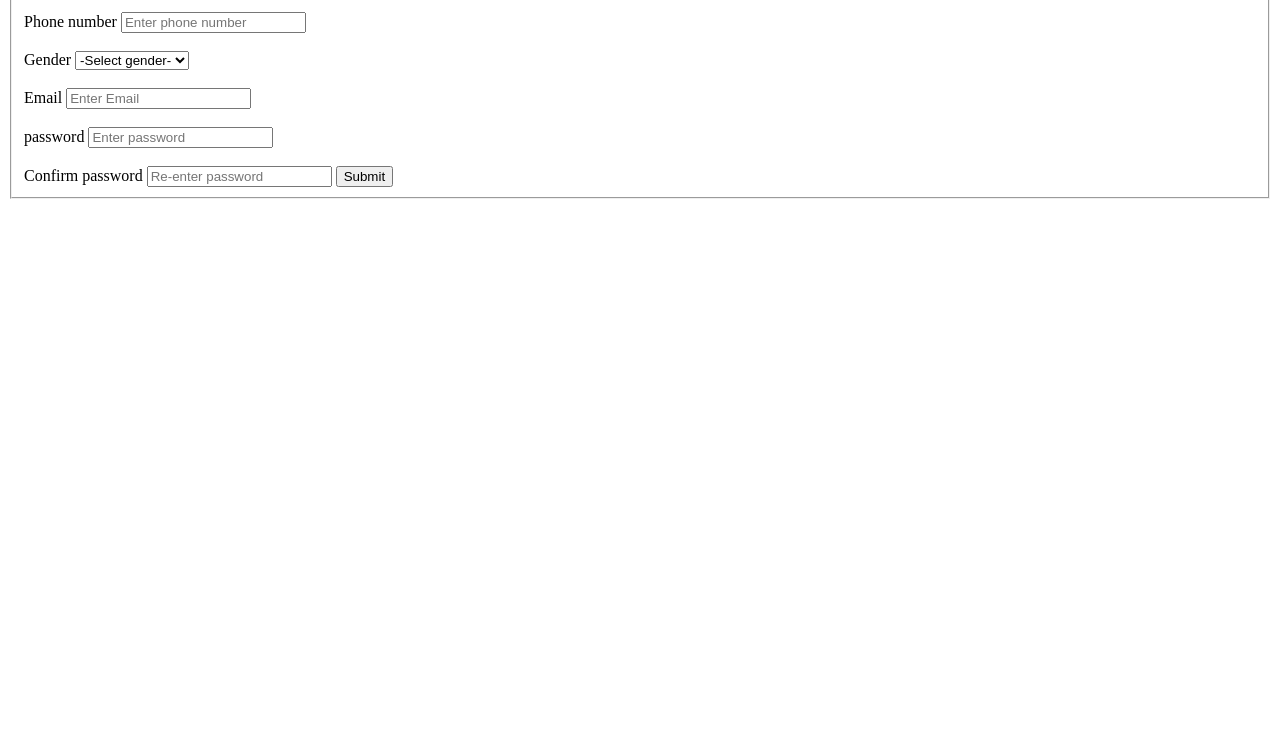
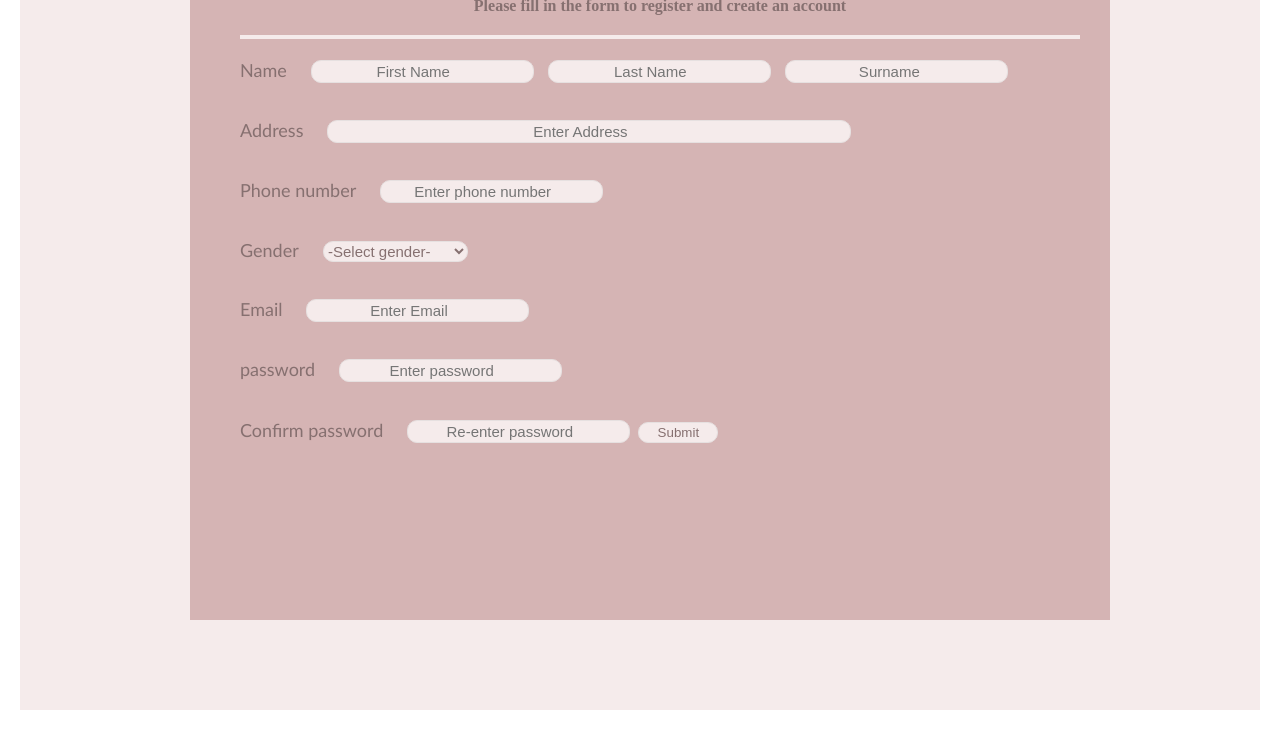
Before and after one commit to LilGBest/sidehustle, a plain HTML site: page task/index.html in a window 1280 px wide. Shown: the part 150-880 px from the top of the page. Before the commit the page ends 800 px from the top, so only its background shows below. Drawn offline with Linux system fonts and the light colour scheme.

Commit message:
modified

```diff
--- a/task/index.html
+++ b/task/index.html
@@ -18,26 +18,26 @@
             <fieldset>
 
 
-                <caption>REGISTER</caption>
-                <p>Please fill in the form to register and create an account</p>
+                <h1 class="head">REGISTER</h1>
+                <p class="head">Please fill in the form to register and create an account</p><hr>
                 <label for="name">Name</label>
-                <input type="text" placeholder="First Name" name="name" required class="first name">
-                <input type="text" placeholder="Last Name" name="name" required class="first name">
-                <input type="text" placeholder=" Surname" name="name" required class="first name"><br><br>
+                <input type="text" placeholder="First Name" name="name" required class="first">
+                <input type="text" placeholder="Last Name" name="name" required class="first">
+                <input type="text" placeholder=" Surname" name="name" required class="first"><br><br><br>
                 <label for="Address">Address</label>
-                <input type="address" placeholder="Enter Address" name="Address" required class="info" ><br><br>
+                <input type="textarea" placeholder="Enter Address" name="Address" required class="address" ><br><br><br>
                 <label for="Phone number">Phone number</label>
-                <input type="tel" placeholder="Enter phone number"name="Phone number" class="info" required><br><br>
+                <input type="tel" placeholder="Enter phone number"name="Phone number" class="info" required><br><br><br>
                 <label for="gender">Gender</label>
                 <select name="gender" class="info" required>
                     <option value="select">-Select gender-</option>
                     <option value="Male">Male</option>
                     <option value="Female">Female</option>
-                </select><br><br>
+                </select><br><br><br>
                 <label for="Email">Email</label>
-                <input type="email" placeholder="Enter Email" name="email" required class="info"><br><br>
+                <input type="email" placeholder="Enter Email" name="email" required class="info"><br><br><br>
                 <label for="password">password</label>
-                <input type="password" placeholder="Enter password" name="password" required class="info"><br><br>
+                <input type="password" placeholder="Enter password" name="password" required class="info"><br><br><br>
                 <label for="password">Confirm password</label>
                 <input type="password" placeholder="Re-enter password" name="password" required class="info">
                 <button type="submit" value="submit" onclick="alert('form submitted successfully')">Submit</button>
--- a/task/style.css
+++ b/task/style.css
@@ -1,3 +1,153 @@
-.first{
+* {
+    border: 0;
+    margin: 0;
 
 }
+
+.form-container {
+    padding: 20px;
+    margin: 20px;
+    background-color: #F5EBEB;
+    height: 800px;
+
+}
+
+fieldset {
+    background-color: #D5B4B4;
+    color: #867070;
+    height: 75vh;
+    width: 70%;
+    margin-left: 150px;
+    padding: 30px 30px 80px 50px;
+    margin-top: 20px;
+    margin-right: 30px;
+}
+
+fieldset .head {
+    text-align: center;
+    padding-bottom: 20px;
+    font-weight: bolder;
+}
+
+fieldset label {
+
+    margin-right: 20px;
+
+    font-size: large;
+    font-family: 'Trebuchet MS', 'Lucida Sans Unicode', 'Lucida Grande', 'Lucida Sans', Arial, sans-serif;
+}
+
+fieldset hr {
+    border: 2px solid #F5EBEB;
+    margin-bottom: 20px;
+    margin-top: 0;
+
+}
+
+fieldset .first {
+
+    margin-right: 10px;
+    text-align: center;
+
+    font-size: 15px;
+}
+
+fieldset input {
+    background-color: #F5EBEB;
+    color: #867070;
+    padding: 2px;
+    border: 1px solid #e6e0e0;
+    border-radius: 10px;
+    border-color: #e6e0e0;
+    padding-right: 20px;
+
+}
+
+fieldset .info {
+    text-align: center;
+    font-size: 15px;
+
+}
+
+fieldset .address {
+    text-align: center;
+    font-size: 15px;
+    width: 500px;
+}
+
+fieldset select {
+    background-color: #F5EBEB;
+    color: #867070;
+
+    border: 1px solid #e6e0e0;
+    border-radius: 10px;
+
+    padding-right: 20px;
+
+}
+
+fieldset button {
+
+    background-color: #F5EBEB;
+    color: #867070;
+    width: 80px;
+    border: 1px solid #e6e0e0;
+    border-radius: 10px;
+    border-color: #e6e0e0;
+    text-align: center;
+    margin: 4px;
+    padding: 2px;
+
+}
+
+fieldset button:hover {
+    background-color: #867070;
+    color: #F5EBEB;
+    font-weight: bold;
+
+}
+
+@media screen and (max-width:1200px) {
+
+    .form-container {
+        height: 1200px;
+    }
+
+    fieldset {
+        background-color: #D5B4B4;
+
+        height: 900px;
+        /* background-color: red; */
+        padding: 10px 50px 140px 50px;
+        margin: 20px 10px 0 5px;
+    }
+
+    fieldset .head {
+        padding-top: 30px;
+    }
+
+    fieldset input {
+        display: block;
+        margin-top: 10px;
+    }
+
+    fieldset hr {
+        margin-right: 35px;
+    }
+
+    fieldset .first {
+
+        margin-top: 20px;
+    }
+    fieldset .address {
+        width: 270px;
+    }
+
+    fieldset select {
+        display: block;
+    }
+
+    fieldset button {
+        margin: 20px 0 30px 70px;
+    }
+}
```
